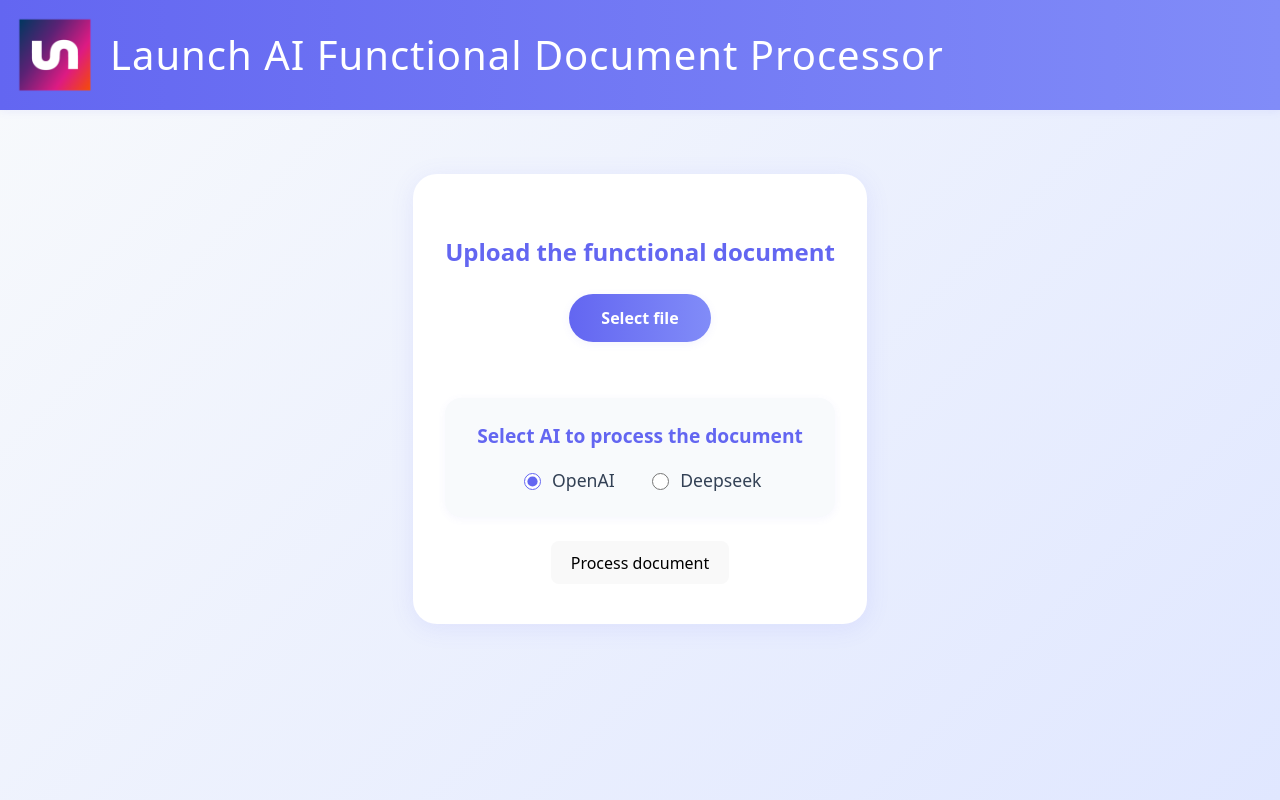
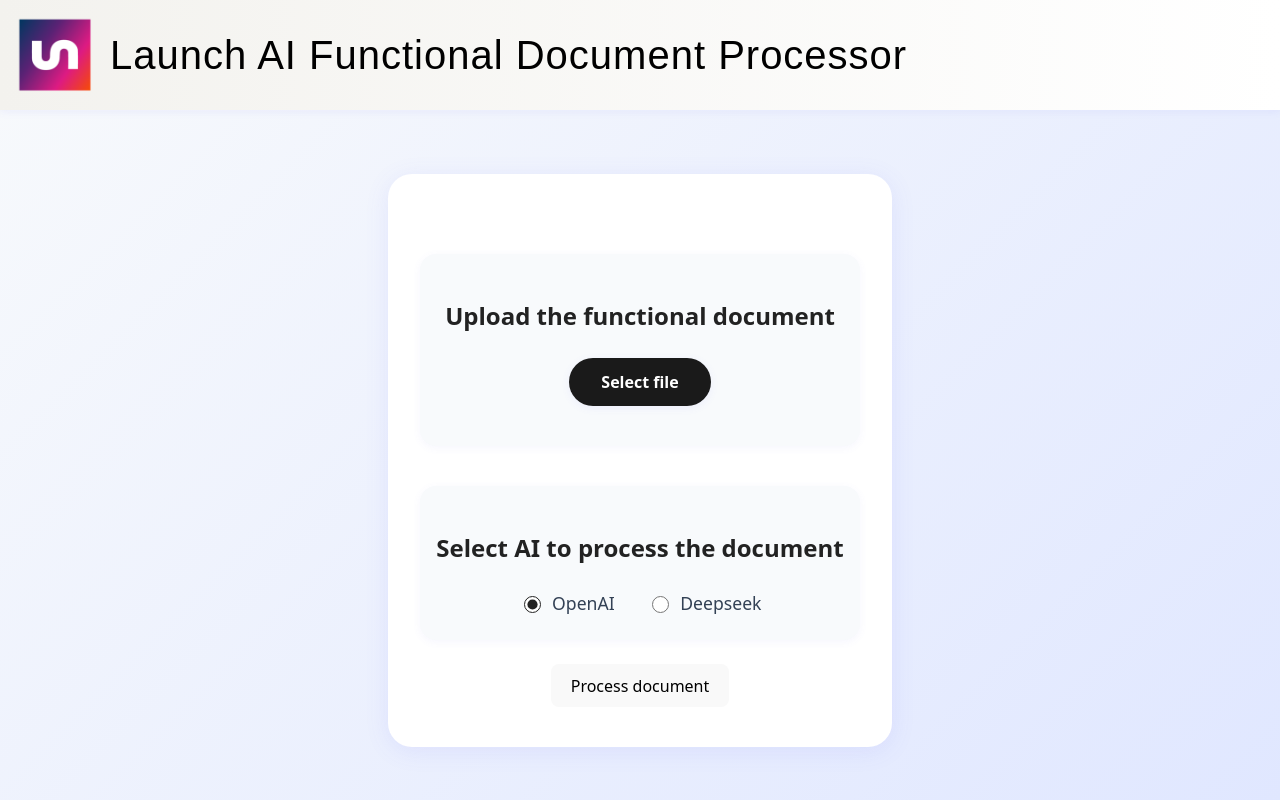
Before and after one commit to lrisaro-launch/devcycle-ai-ui, a React (Vite) app in the folder devcyclefront/: page / in a window 1280 px wide. Built offline with nearby package versions, Linux system fonts and the light colour scheme.

Commit message:
Fixing styles

```diff
--- a/devcyclefront/src/components/AppHeader.css
+++ b/devcyclefront/src/components/AppHeader.css
@@ -1,7 +1,7 @@
 .app-header {
   width: 100%;
-  background: linear-gradient(90deg, #6366f1 0%, #818cf8 100%);
-  color: #fff;
+  background: linear-gradient(90deg, #f3f2ee 0%, #ffffff 100%);
+  color: #000000;
   box-shadow: 0 2px 8px rgba(99,102,241,0.08);
   position: sticky;
   top: 0;
@@ -10,6 +10,7 @@
   display: flex;
   flex-direction: column;
   align-items: flex-start;
+  font-family: poppins, sans-serif;
 }
 
 .app-header h1 {
--- a/devcyclefront/src/components/FileUpload.css
+++ b/devcyclefront/src/components/FileUpload.css
@@ -27,13 +27,13 @@
 
 .file-upload-main h2 {
   margin-bottom: 1.5rem;
-  color: #6366f1;
+  color: #222222;
 }
 
 .file-upload-label {
   display: inline-block;
   padding: 0.75rem 2rem;
-  background: linear-gradient(90deg, #6366f1 0%, #818cf8 100%);
+  background: #1a1a1a;
   color: #fff;
   border-radius: 999px;
   cursor: pointer;
@@ -70,7 +70,7 @@
 
 .file-upload-ia-section h3 {
   margin: 0 0 1rem 0;
-  color: #6366f1;
+  color: #222222;
   font-size: 1.2rem;
   font-weight: 600;
 }
@@ -92,7 +92,7 @@
 }
 
 .file-upload-ia-options input[type="radio"] {
-  accent-color: #6366f1;
+  accent-color: #222222;
   width: 1.1rem;
   height: 1.1rem;
 }
@@ -109,7 +109,7 @@
 
 .file-upload-progress {
   margin-top: 1.5rem;
-  color: #6366f1;
+  color: #222222;
   font-weight: 600;
   font-size: 1.1rem;
   display: flex;
--- a/devcyclefront/src/components/FileUpload.tsx
+++ b/devcyclefront/src/components/FileUpload.tsx
@@ -69,6 +69,7 @@ const FileUpload: React.FC = () => {
               {error}
             </div>
           )}
+          <section className="file-upload-ia-section">
           <h2>Upload the functional document</h2>
           <label className="file-upload-label">
             Select file
@@ -84,8 +85,9 @@ const FileUpload: React.FC = () => {
               <strong>Selected file:</strong> {file.name}
             </div>
           )}
+          </section>
           <section className="file-upload-ia-section">
-            <h3>Select AI to process the document</h3>
+            <h2>Select AI to process the document</h2>
             <div className="file-upload-ia-options">
               <label>
                 <input
@@ -113,7 +115,6 @@ const FileUpload: React.FC = () => {
           </section>
           <br />
           <button
-            className="file-upload-submit"
             type="submit"
             disabled={isProcessing}
           >
--- a/devcyclefront/src/components/ProcessedFileView.css
+++ b/devcyclefront/src/components/ProcessedFileView.css
@@ -1,8 +1,8 @@
 .pfv-title {
   text-align: center;
-  color: #6366f1;
+  color: #222222;
   margin-bottom: 2rem;
-  font-size: 35px;
+  font-size: 1.5em;
   font-weight: bold;
 }
 
@@ -12,7 +12,7 @@
 
 .pfv-section-title {
   text-align: left;
-  color: #2563eb;
+  color: #222222;
   margin-bottom: 1.5rem;
 }
 
@@ -35,7 +35,7 @@
 }
 
 .pfv-epica {
-  color: #6366f1;
+  color: #222222;
   font-weight: 700;
   font-size: 1.15rem;
   margin-bottom: 0.5rem;
@@ -56,7 +56,7 @@
 
 .pfv-platform-title {
   text-align: center;
-  color: #6366f1;
+  color: #222222;
   margin-bottom: 2rem;
   font-size: 32px;
   font-weight: bold;
@@ -83,7 +83,7 @@
 
 .pfv-modal-btn {
   padding: 0.5rem 2rem;
-  background: #6366f1;
+  background: #222222;
   color: #fff;
   border: none;
   border-radius: 6px;
```
